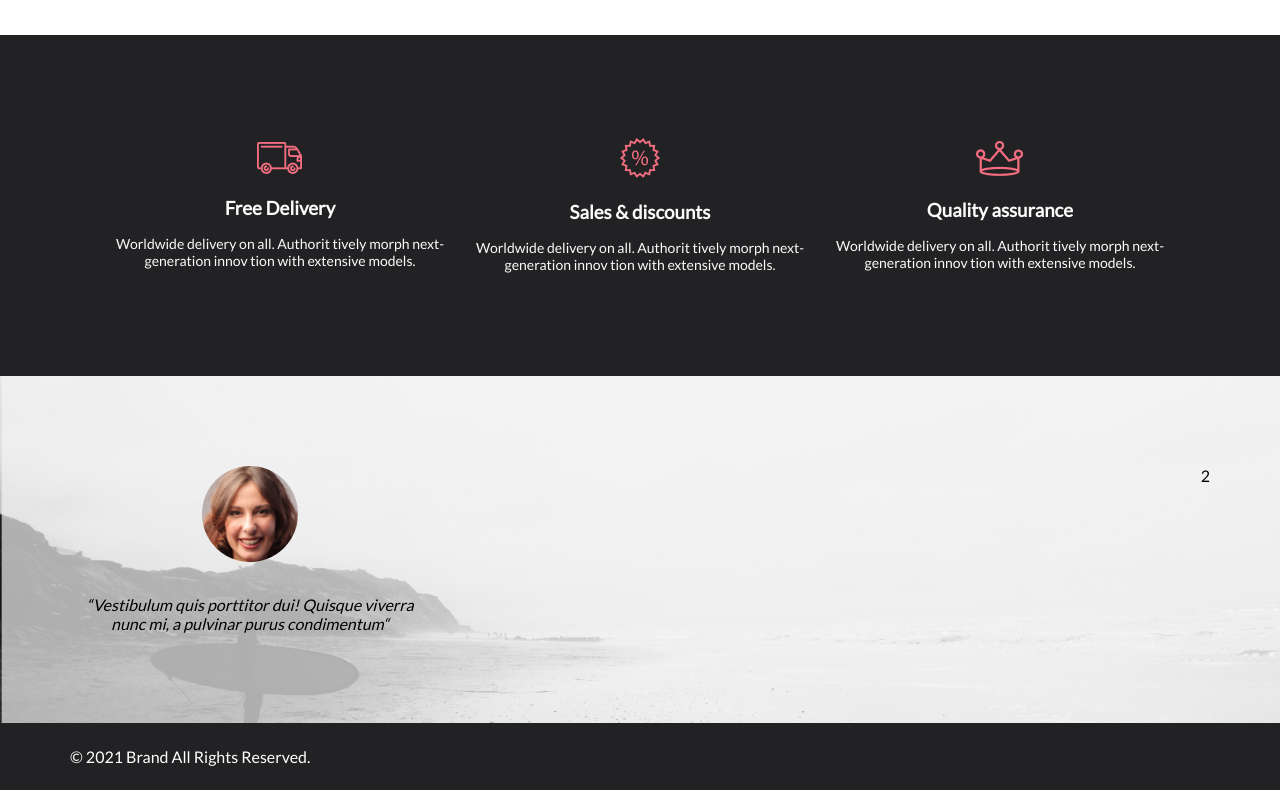
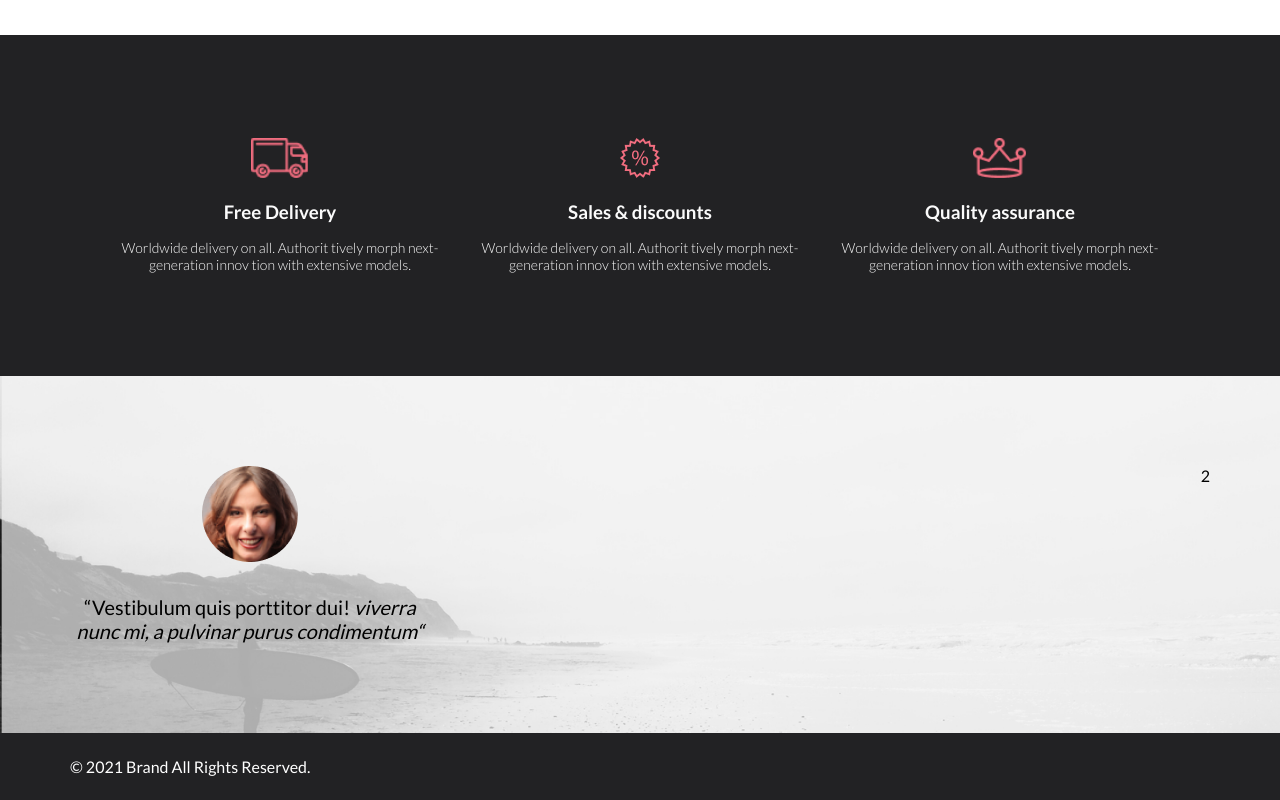
Before and after one commit to Hushhal/HTML-CSS, a plain HTML site: page index.html in a window 1280 px wide. Shown: the part 2900-3700 px from the top of the page. Drawn offline with Linux system fonts and the light colour scheme.

Commit message:
update index.html

```diff
--- a/css/style.css
+++ b/css/style.css
@@ -6,8 +6,20 @@
 
 @font-face {
   font-family: "Lato";
+  font-weight: 400;
+  src: url(../fonts/Lato-Regular.ttf) format("truetype"); /* все современные браузеры */
+}
+
+@font-face {
+  font-family: "Lato";
+  font-weight: 700;
   src: url(../fonts/Lato-Bold.ttf) format("truetype"); /* все современные браузеры */
-  src: url(../fonts/Lato-Regular.ttf) format("truetype"); /* все современные браузеры */
+}
+
+@font-face {
+  font-family: "Lato";
+  font-weight: 300;
+  src: url(../fonts/Lato-Light.ttf) format("truetype"); /* все современные браузеры */
 }
 
 .hidden {
@@ -89,6 +101,8 @@ h1 {
   margin-left: 16px;
   padding: 8px 0px 8px 16px;
   border-left: #f16d7f 12px solid;
+  font-family: "Lato", sans-serif;
+  font-weight: 700;
 }
 
 .promo__h2 {
@@ -180,6 +194,8 @@ h1 {
 
 .product__col p {
   margin-bottom: 18px;
+  font-weight: 300;
+  color: #5d5d5d;
 }
 
 .product__color {
@@ -210,11 +226,12 @@ button {
 }
 
 .feature__col {
-    width:360px
+  width: 360px;
 }
 
 .feature__ico {
   margin-bottom: 20px;
+  height: 40px;
 }
 .feature__title {
   margin-bottom: 16px;
@@ -222,7 +239,7 @@ button {
 .feature__desc {
   padding: 0 15px;
   font-size: 14px;
-  color: #FBFBFB;
+  color: #fbfbfb;
   font-weight: 300;
 }
 
@@ -241,9 +258,14 @@ button {
   text-align: center;
 }
 
+.subscribe__size {
+  font-size: 20px;
+  line-height: 24px;
+}
+
 .subscribe__style {
-  font-style: italic;
-}
+    font-style: italic;
+  }
 
 .subscribe__img {
   margin-bottom: 30px;
--- a/index.html
+++ b/index.html
@@ -144,7 +144,7 @@
         <button>Browse All Product</button>
       </div>
     </div>
-<h2 class="hidden">Feature</h2>
+    <h2 class="hidden">Feature</h2>
     <div class="feature">
       <div class="feature__col">
         <img src="img/delivery.png" alt="" class="feature__ico" />
@@ -172,17 +172,18 @@
       </div>
     </div>
 
+    <h2 class="hidden">Subscribe</h2>
     <div class="subscribe">
       <div class="subscribe__col_1">
         <img src="img/face.png" alt="" class="subscribe__img" />
-        <div class="subscribe__style">
-          “Vestibulum quis porttitor dui! Quisque viverra nunc mi, a pulvinar
-          purus condimentum“
+        <div class="subscribe__size">
+          “Vestibulum quis porttitor dui! <span class="subscribe__style">viverra nunc mi, a pulvinar
+            purus condimentum“</span>
         </div>
       </div>
       <div class="subscribe__col">2</div>
     </div>
-
+    <h2 class="hidden">Footer</h2>
     <div class="footer">
       <div class="footer__col">© 2021 Brand All Rights Reserved.</div>
       <div class="footer__col"><img src="img/Social Icon.png" alt="" /></div>
```
